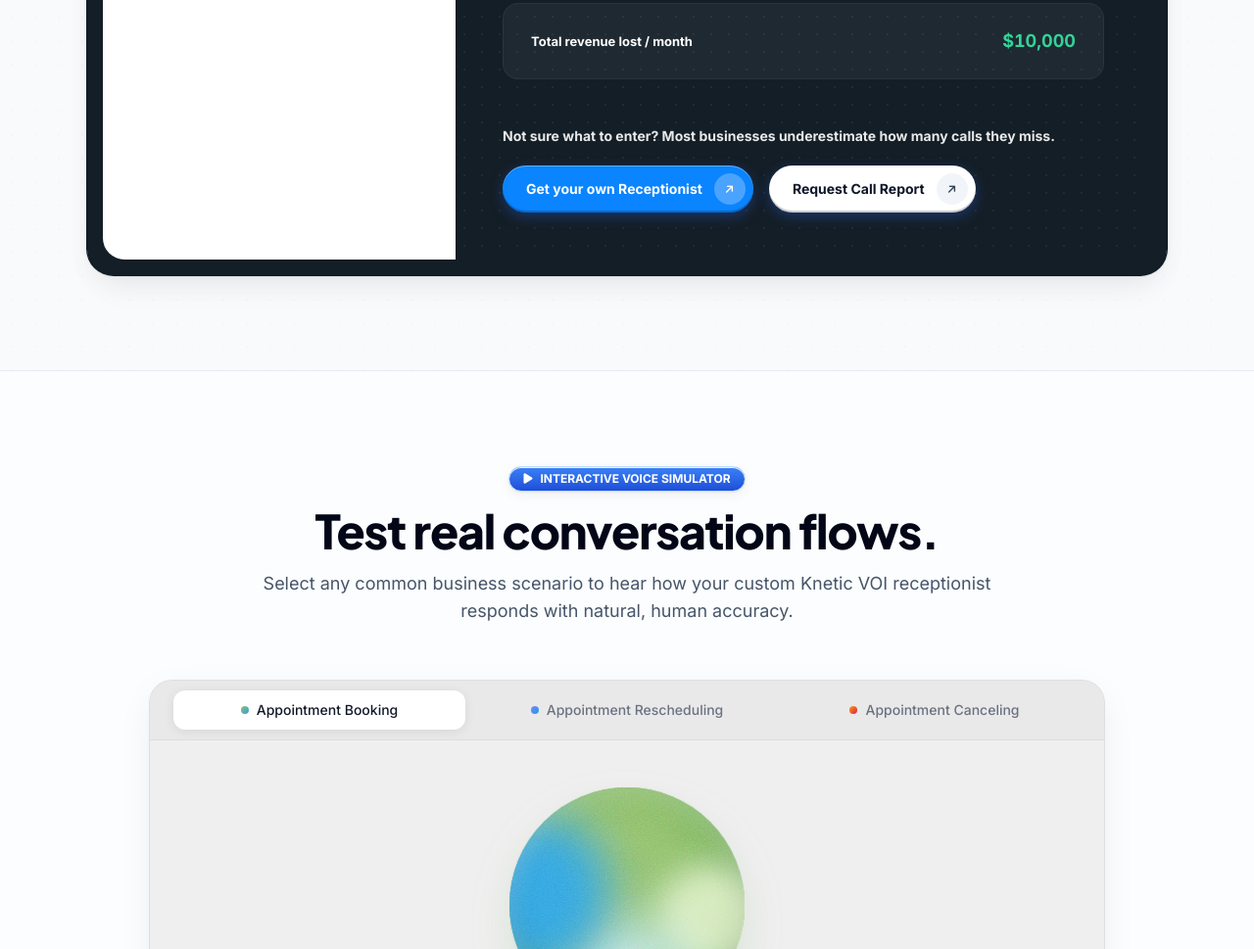
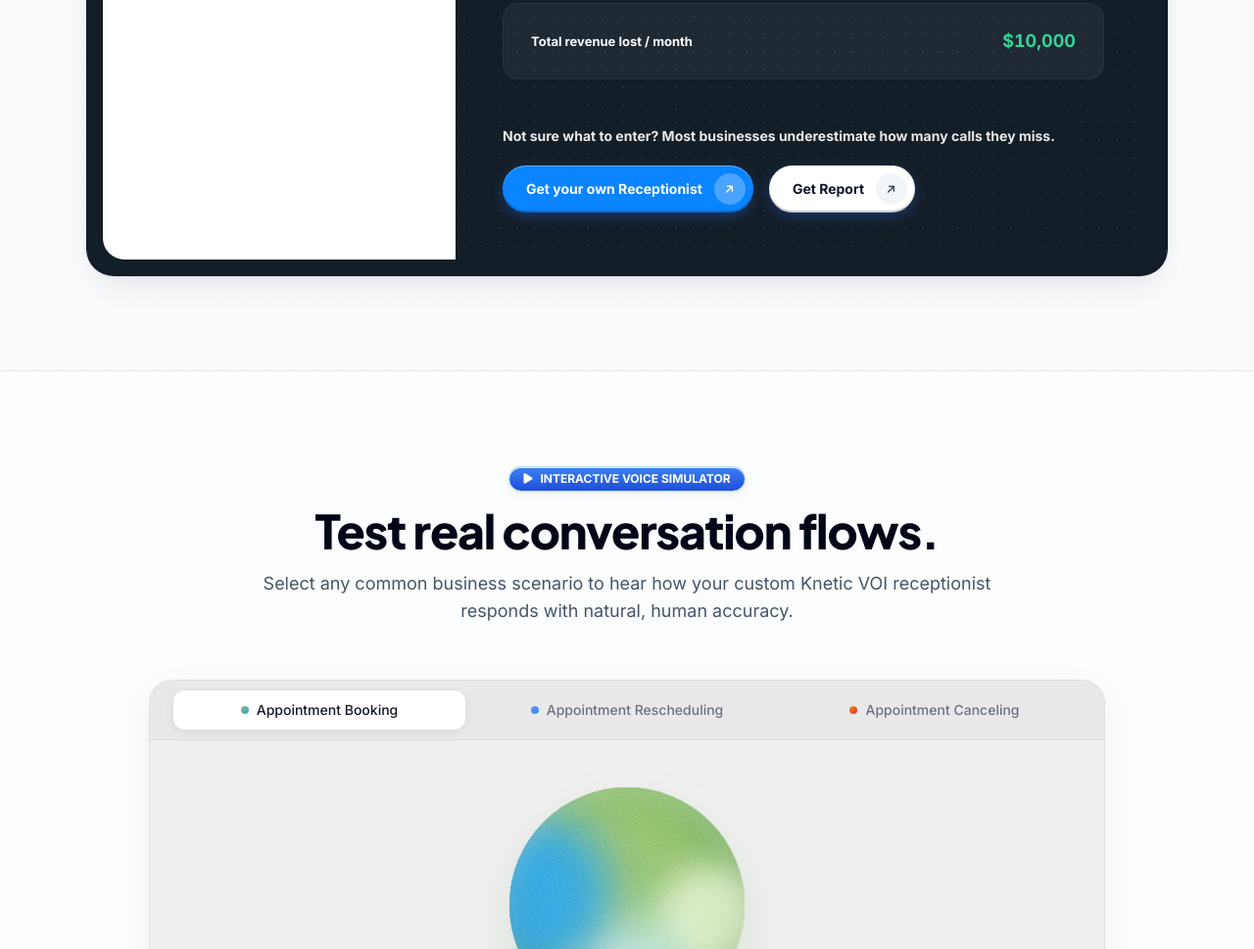
Before and after one commit to Phantom-whine/knetic-voi, a plain HTML site: page index.html in a window 1280 px wide. Shown: the part 8423-9392 px from the top of the page at 98% size. Drawn offline with nearby package versions, Linux system fonts and the light colour scheme.

Commit message:
report added

```diff
--- a/index.html
+++ b/index.html
@@ -2768,9 +2768,9 @@
                     <i class="fa-solid fa-arrow-right -rotate-45 text-[11px]"></i>
                   </span>
                 </a>
-                <a href="#contact"
-                  class="flex items-center justify-center sm:justify-start gap-3 rounded-full bg-white py-3 sm:py-2 pl-6 pr-2 text-sm font-bold text-slate-900 shadow-btn-3d hover:brightness-95 active:translate-y-0.5 transition-all">
-                  Request Call Report
+                <a href="media/report.pdf" target="_blank"
+                  class="flex items-center justify-center sm:justify-start gap-3 rounded-full bg-white py-3 sm:py-2 pl-6 pr-2 text-sm font-bold text-slate-900 shadow-btn-3d hover:brightness-95 active:translate-y-0.5 transition-all" download="report.pdf">
+                  Get Report
                   <span class="flex h-8 w-8 shrink-0 items-center justify-center rounded-full bg-slate-100">
                     <i class="fa-solid fa-arrow-right -rotate-45 text-[11px] text-slate-700"></i>
                   </span>
```
Also changed, not shown: 1 other file.
